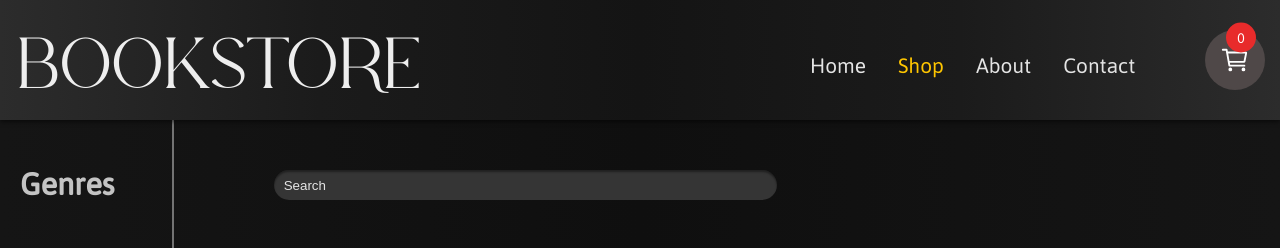
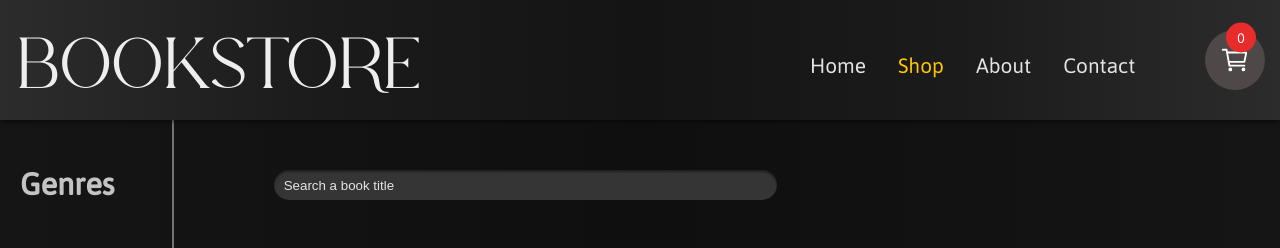
Before and after one commit to alefgomes0/Shopping-Cart, a React (Create React App) app: page /shop in a window 1280 px wide. Shown: the top 248 px of the page. Built offline with nearby package versions, Linux system fonts and the light colour scheme.

Commit message:
Change book query strategy

```diff
--- a/src/components/ShopContent/SearchBar/SearchBar.tsx
+++ b/src/components/ShopContent/SearchBar/SearchBar.tsx
@@ -1,16 +1,16 @@
 type SearchBarProps = {
-  query: string
-  onChange: (e: React.ChangeEvent<HTMLInputElement>) => void
-}
+  query: string | null;
+  onChange: (e: React.ChangeEvent<HTMLInputElement>) => void;
+};
 
-export const SearchBar = ( props:SearchBarProps ) => {
+export const SearchBar = (props: SearchBarProps) => {
   return (
     <input
       type="search"
-      placeholder="Search"
+      placeholder="Search a book title"
       className="search"
       onChange={props.onChange}
-      value={props.query}
+      value={props.query as string | number | readonly string[] | undefined}
       aria-label="Search"
       name="search_query"
     />
--- a/src/components/ShopContent/ShopBooks/ShopBooks.tsx
+++ b/src/components/ShopContent/ShopBooks/ShopBooks.tsx
@@ -6,8 +6,8 @@ export const ShopBooks = (props: { bookList: BookDataType[] }) => {
     <div className="books-display">
       {props.bookList.map((book) => {
         return (
-          <Link to={`/shop/${book.id}`} >
-            <div className="book" key={book.id}>
+          <Link to={`/shop/${book.id}`} key={book.id} >
+            <div className="book">
               <img
                 src={process.env.PUBLIC_URL + book.url}
                 alt={book.alt}
--- a/src/pages/Shop/ShopContent.tsx
+++ b/src/pages/Shop/ShopContent.tsx
@@ -4,20 +4,25 @@ import { ShopBooks } from "../../components/ShopContent/ShopBooks/ShopBooks";
 import { ShopData } from "../../data/ShopData";
 import { BookDataType } from "../../data/ShopDataType";
 import { useState } from "react";
+import { useSearchParams } from "react-router-dom";
 
 export const ShopContent = () => {
-  const [query, setQuery] = useState("");
+  const [searchParams, setSearchParams] = useSearchParams({ q: "" });
   const [selectedGenres, setSelectedGenres] = useState<string[]>([]);
+  const query = searchParams.get("q");
 
   const filterBooks = (books: BookDataType[], query: string) => {
     query = query.toLowerCase().trim();
     return books.filter((book) => book.title.toLowerCase().includes(query));
   };
 
-  let searchResult = filterBooks(ShopData, query);
+  let searchResult = filterBooks(ShopData, query as string);
 
   const handleChange = (e: React.ChangeEvent<HTMLInputElement>) => {
-    setQuery(e.target.value);
+    setSearchParams((prev) => {
+      prev.set("q", e.target.value);
+      return prev;
+    }, { replace: true });
   };
 
   const handleClick = (e: React.MouseEvent<HTMLInputElement>) => {
```
